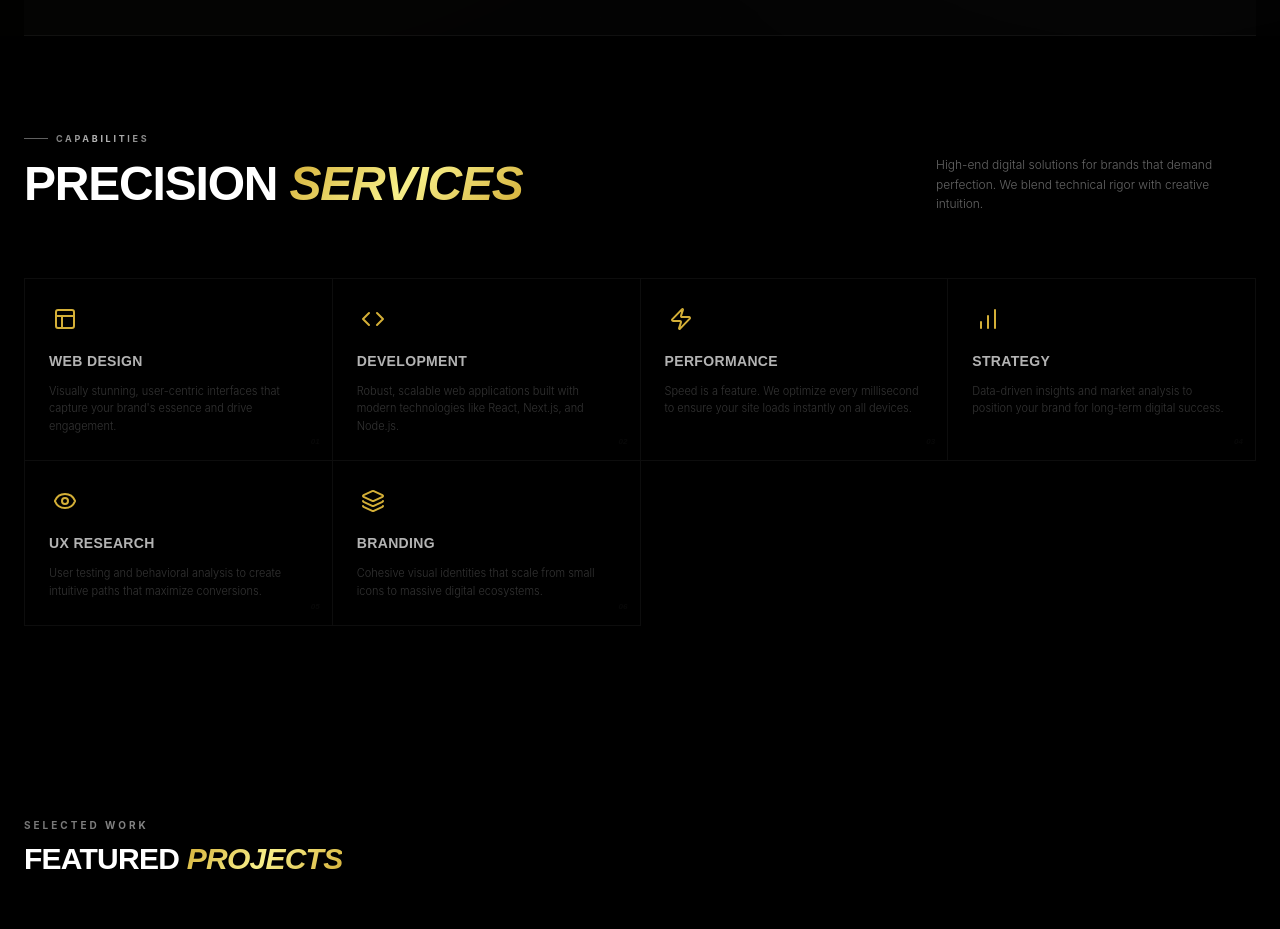
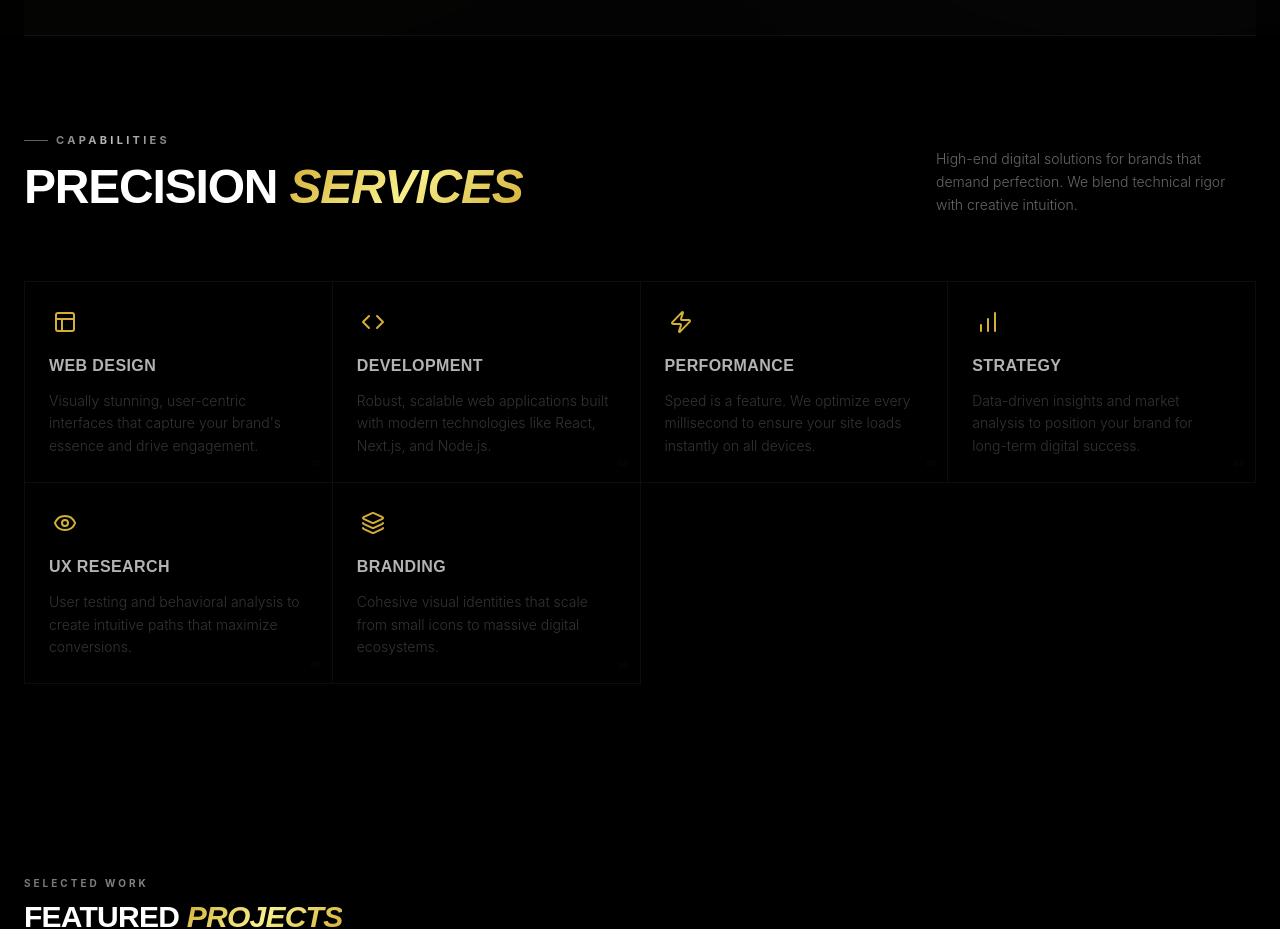
Before and after one commit to ahmathmusharraf/logicedge, a React (Vite) app: page / in a window 1280 px wide. Shown: the part 1003-1932 px from the top of the page. Built offline with nearby package versions, Linux system fonts and the light colour scheme.

Commit message:
Update font sizes for capabilities and service details

```diff
--- a/src/components/Services.tsx
+++ b/src/components/Services.tsx
@@ -77,7 +77,7 @@ export default function Services() {
                 transition={{ duration: 0.8 }}
                 className="h-[1px] bg-silver/50 md:block hidden"
               />
-              <span className="text-silver-gradient font-bold tracking-[0.3em] text-[8px] md:text-[9px] uppercase">CAPABILITIES</span>
+              <span className="text-silver-gradient font-bold tracking-[0.3em] text-[10px] md:text-[11px] uppercase">CAPABILITIES</span>
               <motion.div
                 initial={{ width: 0 }}
                 whileInView={{ width: 24 }}
@@ -90,7 +90,7 @@ export default function Services() {
               PRECISION <span className="text-gold-gradient italic">SERVICES</span>
             </h2>
           </div>
-          <p className="max-w-xs text-white/40 text-[10px] md:text-xs leading-relaxed font-light mx-auto md:mx-0">
+          <p className="max-w-xs text-white/40 text-[11px] md:text-sm leading-relaxed font-light mx-auto md:mx-0">
             High-end digital solutions for brands that demand perfection. We blend technical rigor with creative intuition.
           </p>
         </motion.div>
@@ -118,8 +118,8 @@ export default function Services() {
                 </motion.div>
               </div>
 
-              <h3 className="text-[11px] md:text-sm font-bold mb-2 md:mb-3 tracking-wide text-white/70 group-hover:text-white transition-colors uppercase relative z-10">{service.title}</h3>
-              <p className="text-white/20 text-[9px] md:text-[11px] leading-relaxed font-light relative z-10">
+              <h3 className="text-sm md:text-base font-bold mb-2 md:mb-3 tracking-wide text-white/70 group-hover:text-white transition-colors uppercase relative z-10">{service.title}</h3>
+              <p className="text-white/20 text-[11px] md:text-sm leading-relaxed font-light relative z-10">
                 {service.description}
               </p>
 
```
